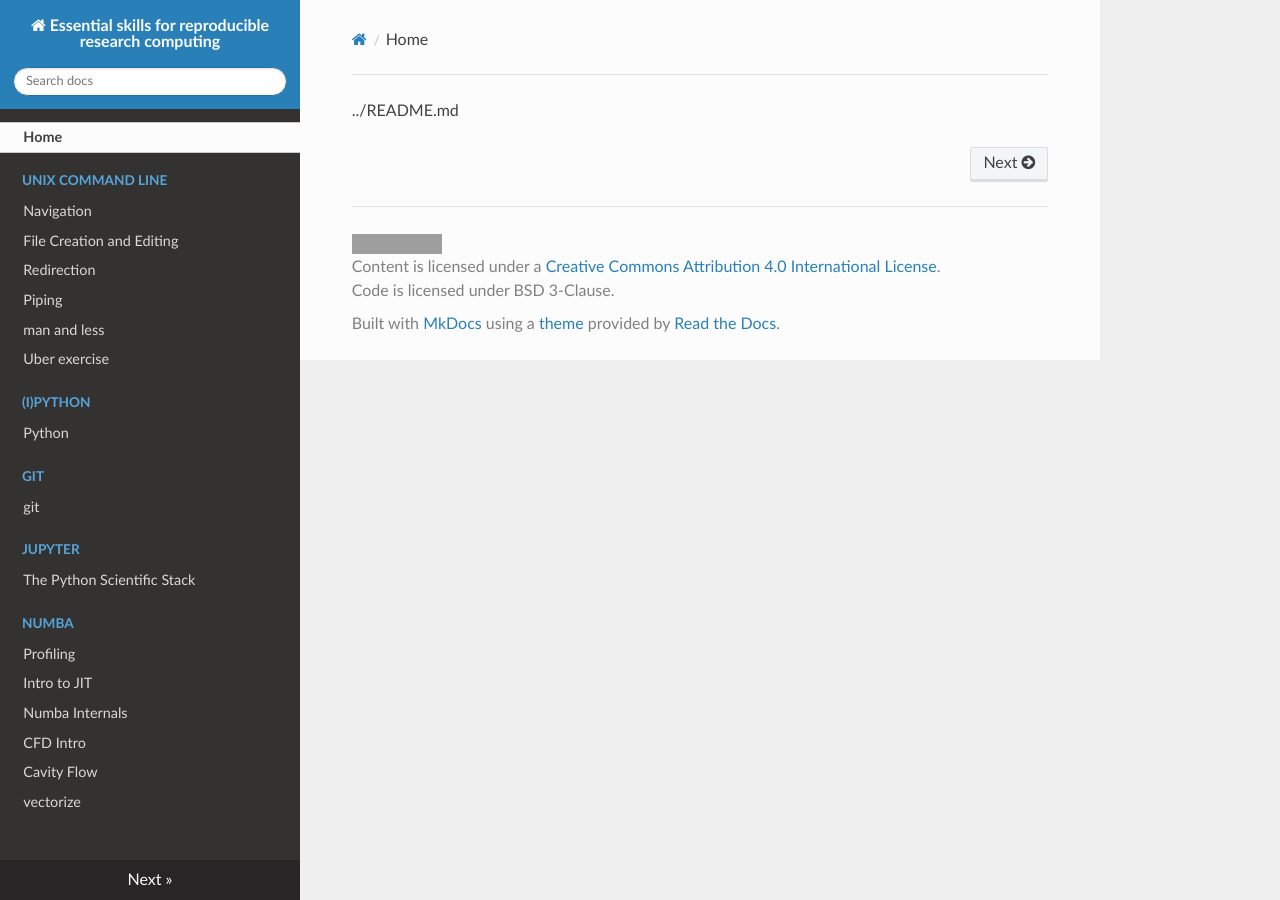
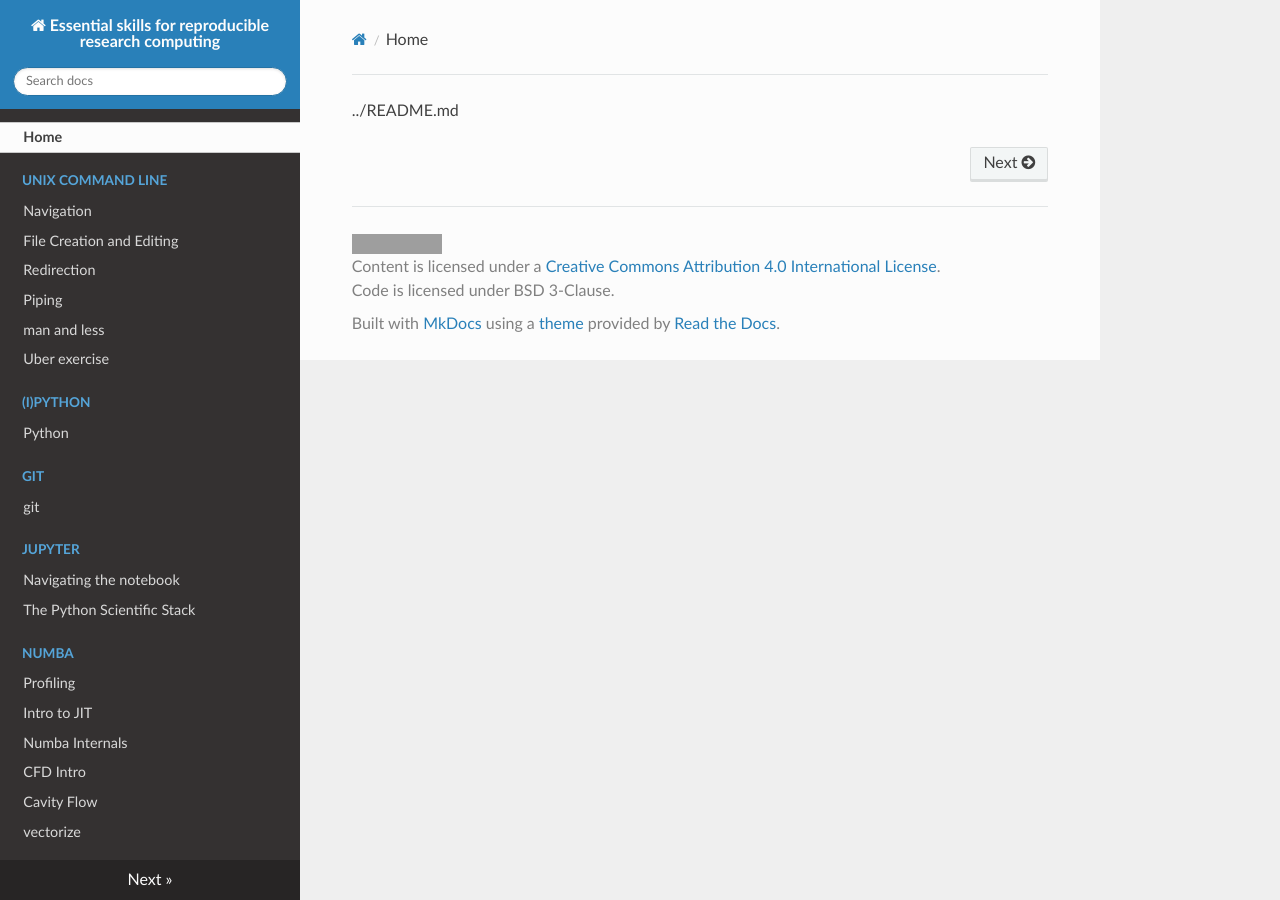
Before and after one commit to barbagroup/essential_skills_RRC, an MkDocs documentation site: the page built from docs/index.md, in a window 1280 px wide. Built offline with MkDocs 1.6.1, drawn with Linux system fonts in a browser that asks for light colours; nearby versions of some CDN libraries; old or Windows-style settings are respelled for this version of MkDocs; grey boxes are pictures that could not be loaded.

Commit message:
move notebook intro and add to mkdocs.yml

```diff
--- a/mkdocs.yml
+++ b/mkdocs.yml
@@ -13,6 +13,7 @@ pages:
     - git:
         - git: git/git.md
     - Jupyter:
+        - Navigating the notebook: jupyter/the_notebook.md
         - The Python Scientific Stack: jupyter/1.md
     - Numba:
         - Profiling: numba/1.md
```
Also changed, not shown: docs/jupyter/the_notebook.md (renamed from the_notebook.md).
